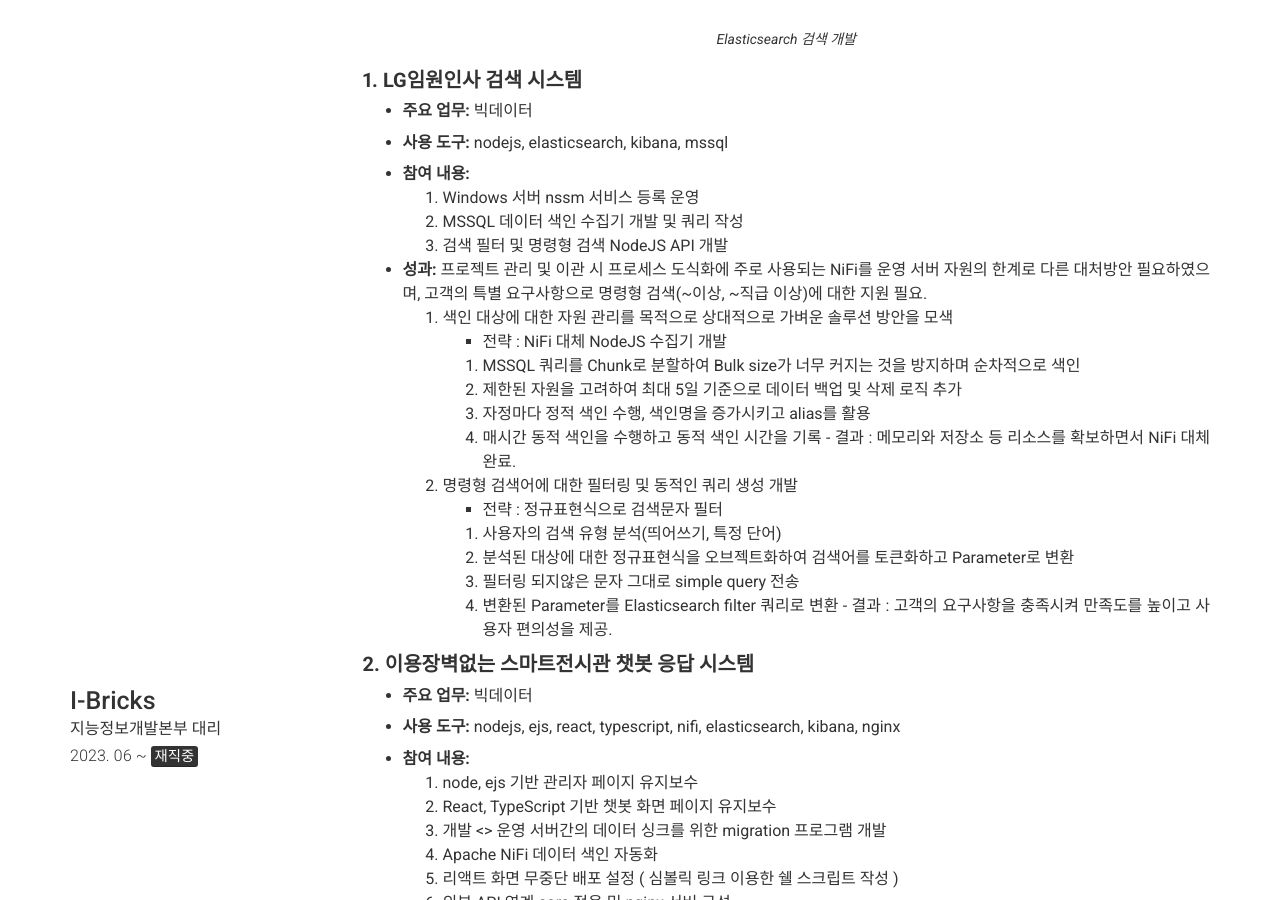
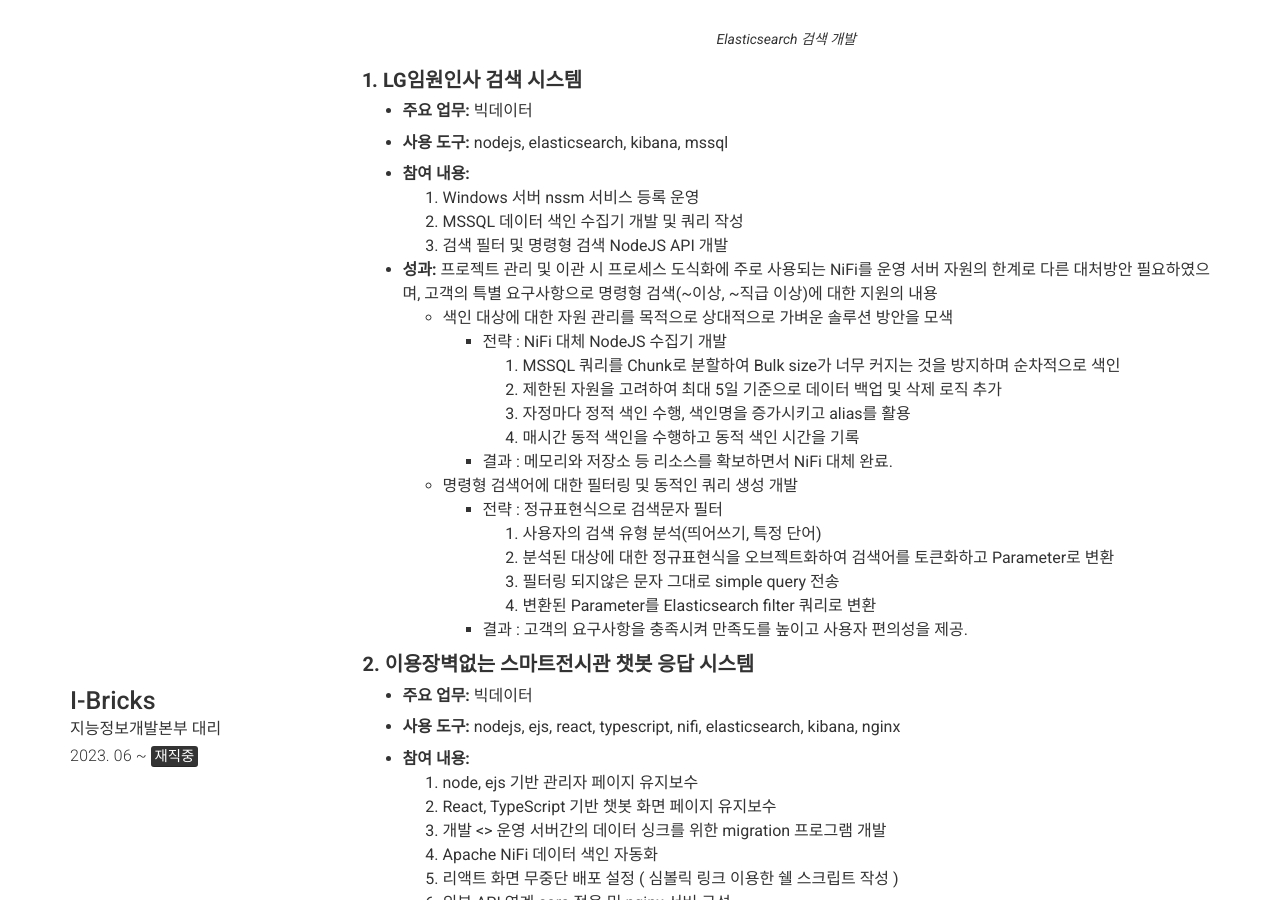
Before and after one commit to sihyeonleee/sihyeonleee.github.io, a Jekyll site: the page built from index.md, in a window 1280 px wide and 900 px high, scrolled down 1799 px. Built offline with Jekyll 4.4.1, drawn with Linux system fonts in a browser that asks for light colours; nearby versions of some CDN libraries.

Commit message:
no message

```diff
--- a/_config.yml
+++ b/_config.yml
@@ -183,15 +183,15 @@ content:
           - **성과:**
             프로젝트 관리 및 이관 시 프로세스 도식화에 주로 사용되는 NiFi를 운영 서버
             자원의 한계로 다른 대처방안 필요하였으며, 고객의 특별 요구사항으로 명령형
-            검색(~이상, ~직급 이상)에 대한 지원 필요.
-            1. 색인 대상에 대한 자원 관리를 목적으로 상대적으로 가벼운 솔루션 방안을 모색
+            검색(~이상, ~직급 이상)에 대한 지원의 내용
+            - 색인 대상에 대한 자원 관리를 목적으로 상대적으로 가벼운 솔루션 방안을 모색
               - 전략 : NiFi 대체 NodeJS 수집기 개발
                 1. MSSQL 쿼리를 Chunk로 분할하여 Bulk size가 너무 커지는 것을 방지하며 순차적으로 색인
                 2. 제한된 자원을 고려하여 최대 5일 기준으로 데이터 백업 및 삭제 로직 추가
                 3. 자정마다 정적 색인 수행, 색인명을 증가시키고 alias를 활용
                 4. 매시간 동적 색인을 수행하고 동적 색인 시간을 기록
               - 결과 : 메모리와 저장소 등 리소스를 확보하면서 NiFi 대체 완료.
-            2. 명령형 검색어에 대한 필터링 및 동적인 쿼리 생성 개발
+            - 명령형 검색어에 대한 필터링 및 동적인 쿼리 생성 개발
               - 전략 : 정규표현식으로 검색문자 필터
                 1. 사용자의 검색 유형 분석(띄어쓰기, 특정 단어)
                 2. 분석된 대상에 대한 정규표현식을 오브젝트화하여 검색어를 토큰화하고 Parameter로 변환
```
